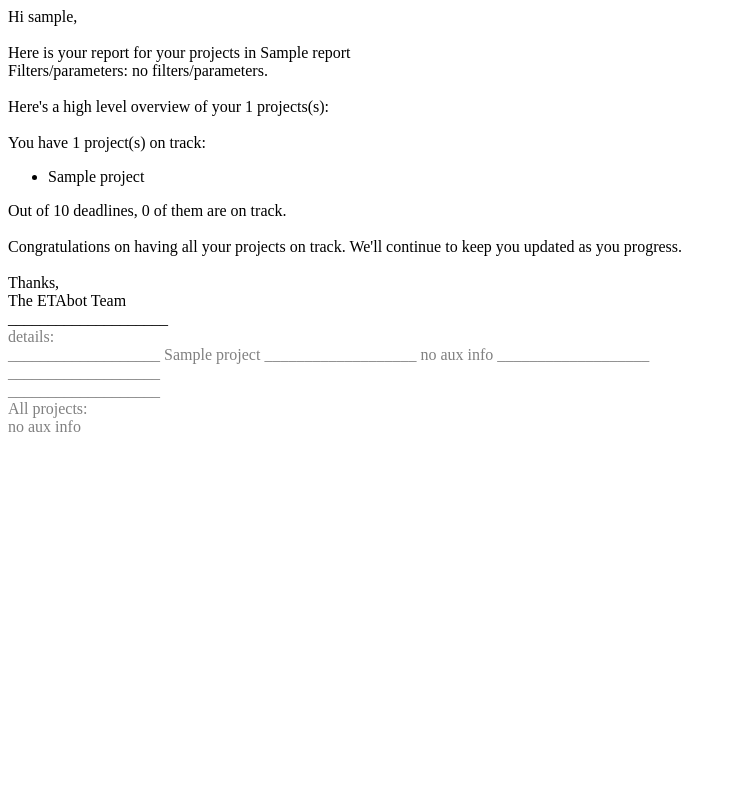
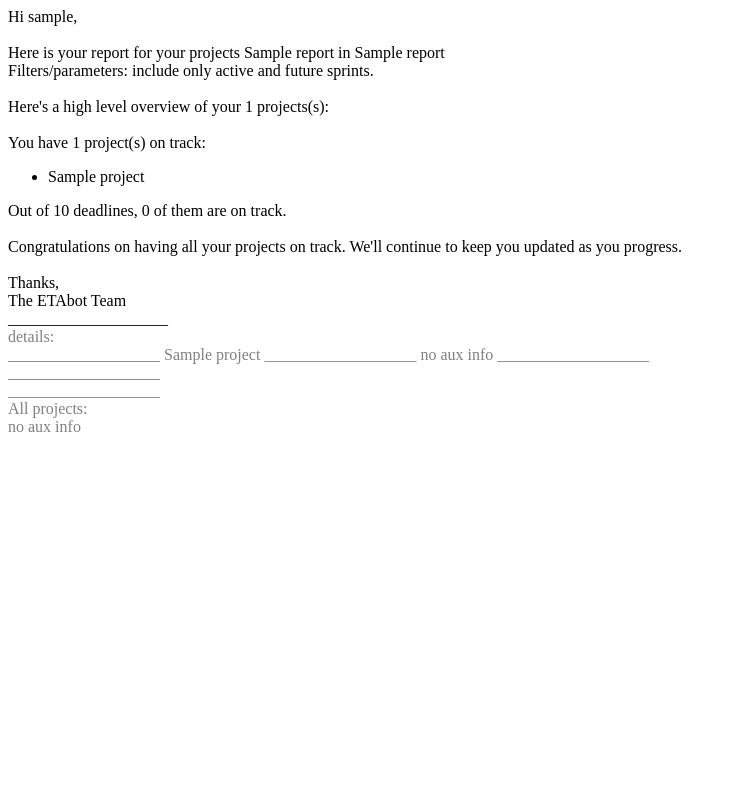
Before and after one commit to ShanshanHe/pmp, a Django app: template etabotsite/templates/project_report_email.html in a window 1280 px wide. Shown: the whole page, without its empty margins (0-733 px from the left). Run offline with Django 3.2, Linux system fonts and the light colour scheme; the template is opened without the code that fills it: most values are stand-ins (such as "Sample title", 1, 10 or a date in 2020).

Commit message:
fixed parsing, updated html report

```diff
--- a/etabotsite/etabotapp/TMSlib/interface.py
+++ b/etabotsite/etabotapp/TMSlib/interface.py
@@ -14,6 +14,7 @@ class BasicReport:
             deadlines_total: int,
             params: Dict,
             tms_name: str,
+            project_names: List[str],
             aux=None):
         self.projects_on_track_names = projects_on_track_names
         self.deadlines_on_track = deadlines_on_track
@@ -22,3 +23,4 @@ class BasicReport:
         self.aux = aux
         self.params = params
         self.tms_name = tms_name
+        self.project_names = ', '.join(sorted(project_names))
--- a/etabotsite/etabotapp/eta_tasks.py
+++ b/etabotsite/etabotapp/eta_tasks.py
@@ -45,7 +45,8 @@ def estimate_ETA_for_TMS(tms, projects_set, **kwargs):
     tms_wrapper.estimate_tasks(
         project_names=project_names,
         **kwargs)
-    raw_status_report = tms_wrapper.generate_projects_status_report(**kwargs)
+    raw_status_report = tms_wrapper.generate_projects_status_report(
+        project_names=project_names, **kwargs)
     email_msg = email_reports.EmailReportProcess.format_email_msg(tms.owner, raw_status_report)
     #Send email
     email_reports.EmailReportProcess.send_email(email_msg)
--- a/etabotsite/etabotapp/models.py
+++ b/etabotsite/etabotapp/models.py
@@ -276,7 +276,7 @@ def parse_projects_for_TMS(instance, **kwargs):
                 new_django_project.save()
                 new_projects.append(project_name)
             else:
-                p = existing_projects_dict['project_name']
+                p = existing_projects_dict[project_name]
                 p.velocities = velocity_json
                 p.project_settings = attrs.get(
                     'project_settings', p.project_settings)
--- a/etabotsite/templates/project_report_email.html
+++ b/etabotsite/templates/project_report_email.html
@@ -1,3 +1,4 @@
+<head>
   <style type="text/css" media="screen">
   .df_table {
       font-size: 11pt;
@@ -20,12 +21,12 @@
       cursor: pointer;
   }
   </style>
-
+</head>
 {% autoescape off %}
 Hi {{ username|default:"valued user" }},<br>
 <br>
-Here is your report for your projects in {{ report.tms_name }}<br>
-Filters/parameters: {{ report.params|default:"no filters/parameters"}}.<br><br>
+Here is your report for your projects {{ report.project_names }} in {{ report.tms_name }}<br>
+Filters/parameters: {{ report.params|default:"include only active and future sprints"}}.<br><br>
 
 {% if report.projects|length == 0 %}
 It appears there were no open tasks selected for the report. Please modify filters and/or go to <a href="https://app.etabot.ai/tmss">accounts page</a> to ensure your projects are connected to ETAbot.
```
Lines whose indentation alone changed are shown as unchanged.
